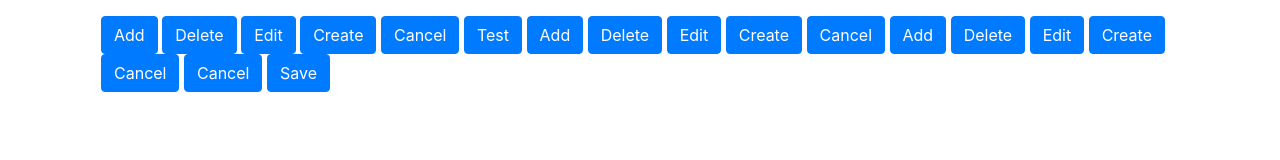
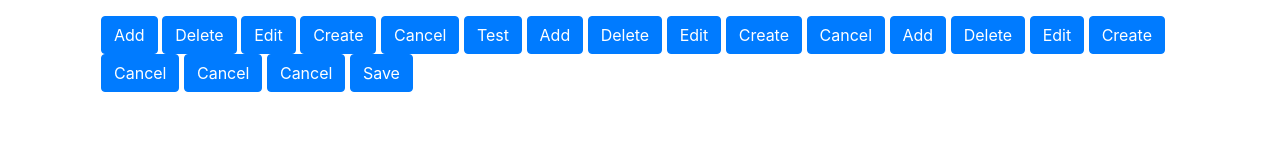
Before and after one commit to edin-dzanic/filtertest, a plain HTML site: page index.html in a window 1280 px wide. Drawn offline with nearby package versions, Linux system fonts and the light colour scheme.

Commit message:
Add button

```diff
--- a/index.html
+++ b/index.html
@@ -28,6 +28,7 @@
             <button class="btn btn-primary">Create</button>
             <button class="btn btn-primary">Cancel</button>
             <button class="btn btn-primary">Cancel</button>
+            <button class="btn btn-primary">Cancel</button>
             <button class="btn btn-primary" onclick="save()">Save</button>
         </div>
     </div>
```
